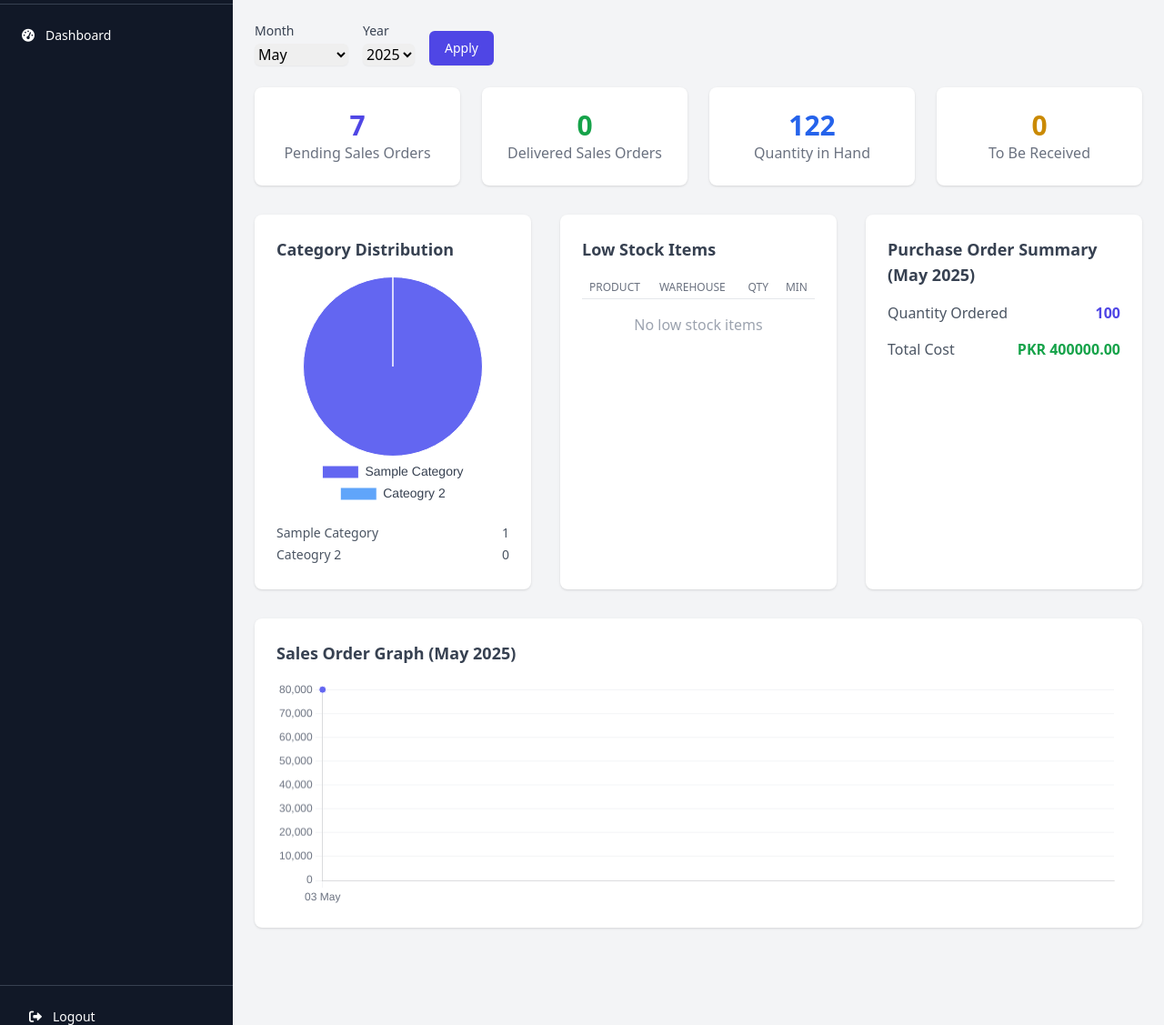
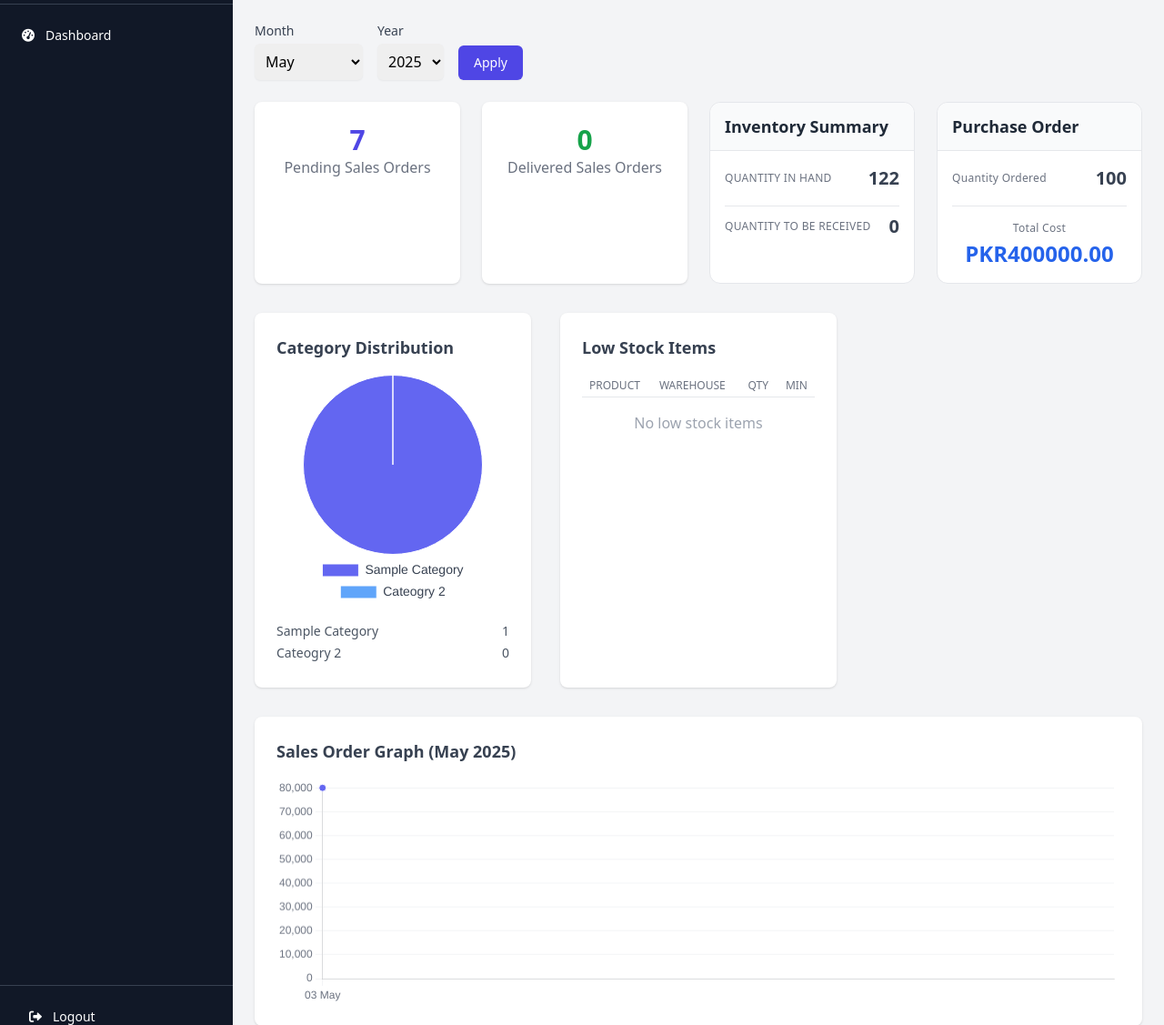
Before and after one commit to abdul-542004/StockEase, a Django app: page / in a window 1280 px wide. Shown: the part 60-1187 px from the top of the page at 91% size. Run offline with Django 4.2, Linux system fonts and the light colour scheme; data comes from the database, SQL or seed files in the repository; some libraries are stand-ins or nearby versions.

Commit message:
Fixed CSS of Dashboard

```diff
--- a/StockEase/core/templates/core/dashboard.html
+++ b/StockEase/core/templates/core/dashboard.html
@@ -9,8 +9,8 @@
     <!-- Filters -->
     <form method="get" class="flex flex-wrap gap-4 mb-6 items-center">
         <div>
-            <label for="month" class="block text-sm font-medium text-gray-700">Month</label>
-            <select name="month" id="month" class="mt-1 block w-full rounded-md border-gray-300 shadow-sm focus:border-indigo-500 focus:ring-indigo-500">
+            <label for="month" class="block text-sm font-medium text-gray-700 ">Month</label>
+            <select name="month" id="month" class="mt-1 p-2 block w-full rounded-md border-gray-300 shadow-sm focus:border-indigo-500 focus:ring-indigo-500">
                 {% for m in months %}
                     <option value="{{ m.number }}" {% if m.number == selected_month %}selected{% endif %}>{{ m.name }}</option>
                 {% endfor %}
@@ -18,7 +18,7 @@
         </div>
         <div>
             <label for="year" class="block text-sm font-medium text-gray-700">Year</label>
-            <select name="year" id="year" class="mt-1 block w-full rounded-md border-gray-300 shadow-sm focus:border-indigo-500 focus:ring-indigo-500">
+            <select name="year" id="year" class="mt-1 p-2 block w-full rounded-md border-gray-300 shadow-sm focus:border-indigo-500 focus:ring-indigo-500">
                 {% for y in years %}
                     <option value="{{ y }}" {% if y == selected_year %}selected{% endif %}>{{ y }}</option>
                 {% endfor %}
@@ -40,14 +40,39 @@
             <div class="text-3xl font-bold text-green-600">{{ sales_delivered }}</div>
             <div class="text-gray-500">Delivered Sales Orders</div>
         </div>
-        <!-- Inventory Summary -->
-        <div class="bg-white rounded-lg shadow p-6 flex flex-col items-center">
-            <div class="text-3xl font-bold text-blue-600">{{ total_inventory }}</div>
-            <div class="text-gray-500">Quantity in Hand</div>
+        <!-- Inventory Summary (styled as per screenshot) -->
+        <div class="bg-white border border-gray-200 rounded-xl p-0 flex flex-col min-w-[220px]">
+            <div class="px-4 py-3 bg-gray-50 rounded-t-xl border-b border-gray-200">
+                <span class="font-semibold text-lg text-gray-800">Inventory Summary</span>
+            </div>
+            <div class="px-4 py-4">
+                <div class="flex justify-between items-center mb-4">
+                    <span class="text-xs text-gray-500 tracking-wide font-medium">QUANTITY IN HAND</span>
+                    <span class="text-xl font-semibold text-gray-700">{{ total_inventory }}</span>
+                </div>
+                <hr class="my-2">
+                <div class="flex justify-between items-center">
+                    <span class="text-xs text-gray-500 tracking-wide font-medium">QUANTITY TO BE RECEIVED</span>
+                    <span class="text-xl font-semibold text-gray-700">{{ to_be_received }}</span>
+                </div>
+            </div>
         </div>
-        <div class="bg-white rounded-lg shadow p-6 flex flex-col items-center">
-            <div class="text-3xl font-bold text-yellow-600">{{ to_be_received }}</div>
-            <div class="text-gray-500">To Be Received</div>
+        <!-- Purchase Order Summary (styled as per screenshot) -->
+        <div class="bg-white border border-gray-200 rounded-xl p-0 flex flex-col min-w-[220px]">
+            <div class="flex justify-between items-center px-4 py-3 bg-gray-50 rounded-t-xl border-b border-gray-200">
+                <span class="font-semibold text-lg text-gray-800">Purchase Order</span>
+            </div>
+            <div class="px-4 py-4">
+                <div class="flex justify-between items-center mb-4">
+                    <span class="text-xs text-gray-500 tracking-wide font-medium">Quantity Ordered</span>
+                    <span class="text-xl font-semibold text-gray-700">{{ po_quantity }}</span>
+                </div>
+                <hr class="my-2">
+                <div class="flex flex-col items-center mt-4">
+                    <span class="text-xs text-gray-500 tracking-wide font-medium mb-1">Total Cost</span>
+                    <span class="text-2xl font-bold text-blue-600">PKR{{ po_cost|floatformat:2 }}</span>
+                </div>
+            </div>
         </div>
     </div>
 
@@ -95,21 +120,6 @@
                 </tbody>
             </table>
         </div>
-
-        <!-- Purchase Order Summary -->
-        <div class="bg-white rounded-lg shadow p-6 col-span-1 flex flex-col">
-            <h3 class="text-lg font-semibold mb-4 text-gray-700">Purchase Order Summary ({{ month_name }} {{ year }})</h3>
-            <div class="flex flex-col gap-4">
-                <div class="flex justify-between">
-                    <span class="text-gray-600">Quantity Ordered</span>
-                    <span class="font-bold text-indigo-600">{{ po_quantity }}</span>
-                </div>
-                <div class="flex justify-between">
-                    <span class="text-gray-600">Total Cost</span>
-                    <span class="font-bold text-green-600">PKR {{ po_cost|floatformat:2 }}</span>
-                </div>
-            </div>
-        </div>
     </div>
 
     <!-- Sales Order Graph -->
```
